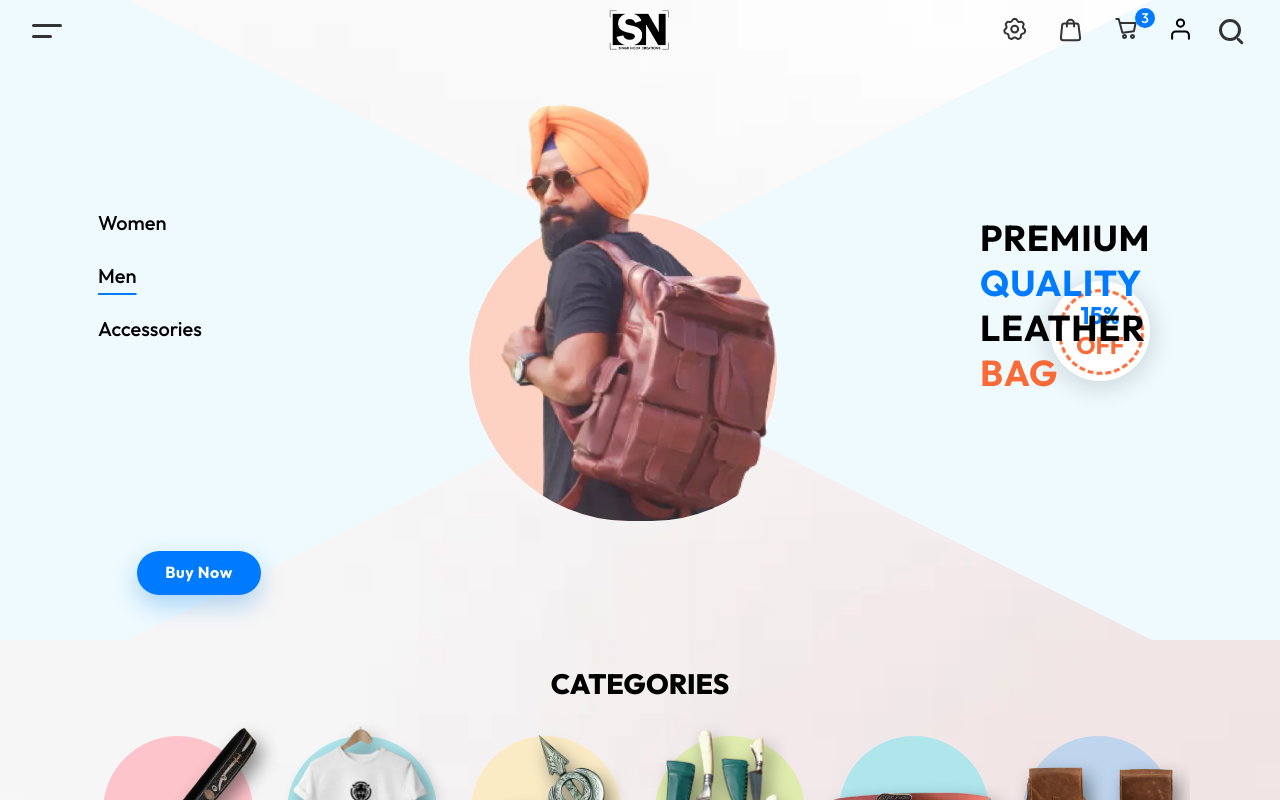
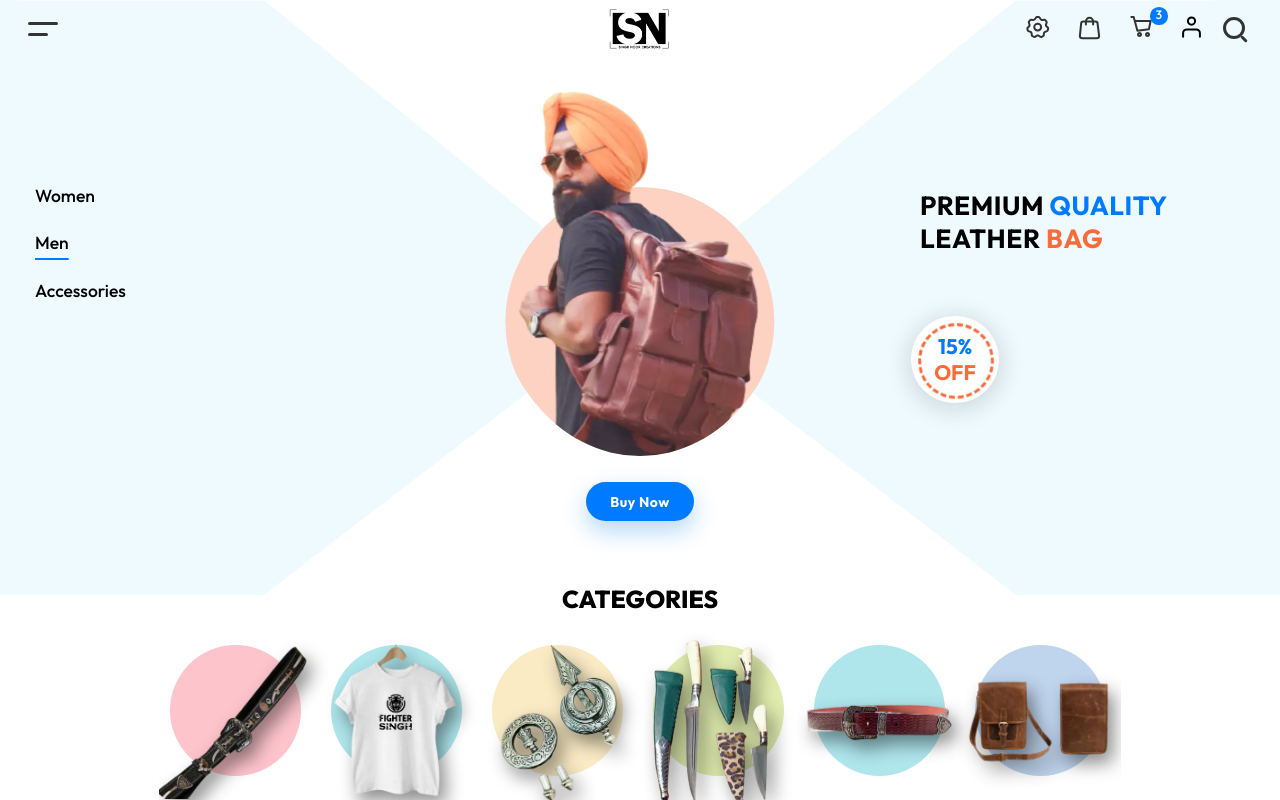
Before and after one commit to sukhsingh-dev/singhnoor-2024, a Next.js app: page / in a window 1280 px wide. Shown: the top 800 px of the page. Built offline with nearby package versions, Linux system fonts and the light colour scheme.

Commit message:
completed slider design for desktop

```diff
--- a/src/app/home/slider/index.tsx
+++ b/src/app/home/slider/index.tsx
@@ -108,7 +108,7 @@ const Slider: React.FC = () => {
 
   return (
     <section
-      className="slider-outer"
+      className="slider-outer section-full-width"
       onTouchStart={handleTouchStart}
       onTouchMove={handleTouchMove}
     >
--- a/src/app/home/slider/style.sass
+++ b/src/app/home/slider/style.sass
@@ -1,4 +1,6 @@
 @import "../../../shared/styles/_functions.sass"
+
+$box-size: rem(600)
 
 .slider-outer
   position: relative
@@ -11,12 +13,13 @@
   +respond-to(x-large)
     > div:not(.d-none)
       display: grid
-      grid-template-columns: 1fr rem(680) 1fr
+      grid-template-columns: 1fr rem(640) 1fr
 
       &::before
         content: ''
         order: -2
-
+      &::after
+        content: ''
       .slider-img-outer
         order: -1
 
@@ -25,17 +28,21 @@
           position: relative
           z-index: 1
       .slider-action-btns
+        order: 1
         .btn-secondary
           display: none
 
       .slider-heading
         text-align: left
-        height: fit-content
         font-weight: 650
-        font-size: rem(36)
-        max-width: rem(330)
+        font-size: rem(30)
         margin-top: rem(120)
-        margin-left: auto
+  +respond-to(xx-large)
+    max-width: rem(1400)
+    margin-inline: auto
+    > div:not(.d-none) .slider-heading
+      font-size: rem(36)
+      padding-left: rem(24)
 
   .btn-primary
     animation: moveSideRight 0.5s var(--ease-spring) forwards
@@ -110,9 +117,6 @@
   margin-inline: auto
   max-width: 100%
 
-  +respond-to(x-large)
-    position: static
-
 .slide-offer
   width: rem(100)
   height: rem(100)
@@ -131,8 +135,8 @@
   animation: moveDown 0.5s var(--ease-spring) 0.3s forwards
 
   +respond-to(x-large)
-    bottom: rem(250)
-    right: rem(40)
+    bottom: rem(60)
+    right: rem(-220)
 
   &:after
     content: ''
@@ -147,18 +151,17 @@
 
 .slider-img-lg
   position: absolute
-  top: 0
+  top: rem(- 50)
+  left: 50%
   display: none
   +respond-to(x-large)
     display: block
   &-left,
   &-right
     position: absolute
-    left: rem(-115)
-    top: rem(-20)
     background: #c3f0fd //#AEE6EC
-    width: 600px
-    height: 600px
+    width: $box-size
+    height: $box-size
     border-radius: 50%
     overflow: hidden
     opacity: 0
@@ -167,15 +170,15 @@
       bottom: rem(100)
       height: auto
   &-left
-    clip-path: polygon(0 14%, 35% 34%, 68% 53%, 0 90%)
+    clip-path: polygon(0% 10%, 50% 50%, 50% 50%, 0% 90%)
     animation: scaleUp .6s var(--ease-spring) .3s forwards
-
+    left: calc(($box-size/2) * -1)
     img
       left: 0
   &-right
-    clip-path: polygon(65% 30%, 100% 13%, 100% 91%, 25% 50%)
+    clip-path: polygon(50% 50%, 100% 10%, 100% 100%, 100% 90%)
     animation: scaleUp .6s var(--ease-spring) .3s forwards
-
+    right: calc(($box-size/2) * -1)
     img
       right: 0
 
@@ -197,7 +200,8 @@
     position: absolute
     z-index: -1
     bottom: 0
-    left: 0
+    left: 50%
+    transform: translateX(-50%)
     width: rem(380)
     max-width: 90%
     aspect-ratio: 1/1
@@ -206,5 +210,4 @@
   +respond-to(x-large)
     z-index: 1
     margin-top: 0
-  +respond-to(xx-large)
     border-radius: 0 0 50% 50%
--- a/src/shared/styles/_preset.sass
+++ b/src/shared/styles/_preset.sass
@@ -12,6 +12,10 @@
 
   @media (max-width: 376px)
     font-size: 14px
+
+  @media (max-width: 1360px) and (min-width: 1200px)
+    font-size: 14px
+
 *
   margin: 0
   padding: 0
@@ -59,7 +63,7 @@ ul
 body
   background-image: url('/images/page-bg-light.webp')
   background-size: 100vw
-  +respond-to(xx-large)
+  +respond-to(x-large)
     background-image: none
 section
   max-width: 100vw
@@ -89,13 +93,13 @@ main
       background: #eefafe //#F5F6FF
       left: 0
       top: 0
-      clip-path: polygon(20% 0, 100% 40%, 100% 60%, 20% 100%, 0 100%, 0 0)
-      z-index: -1
+      z-index: -2
+      clip-path: polygon(rem(430) 0px, 100% 0%, 100% rem(680), rem(430) rem(680), 0px rem(350))
     &:before
       right: 0
       left: auto
-      transform: rotate(180deg)
-
+    &::after
+      transform: rotateY(180deg)
 //On scroll
 .page-down
   .sn-header
```
